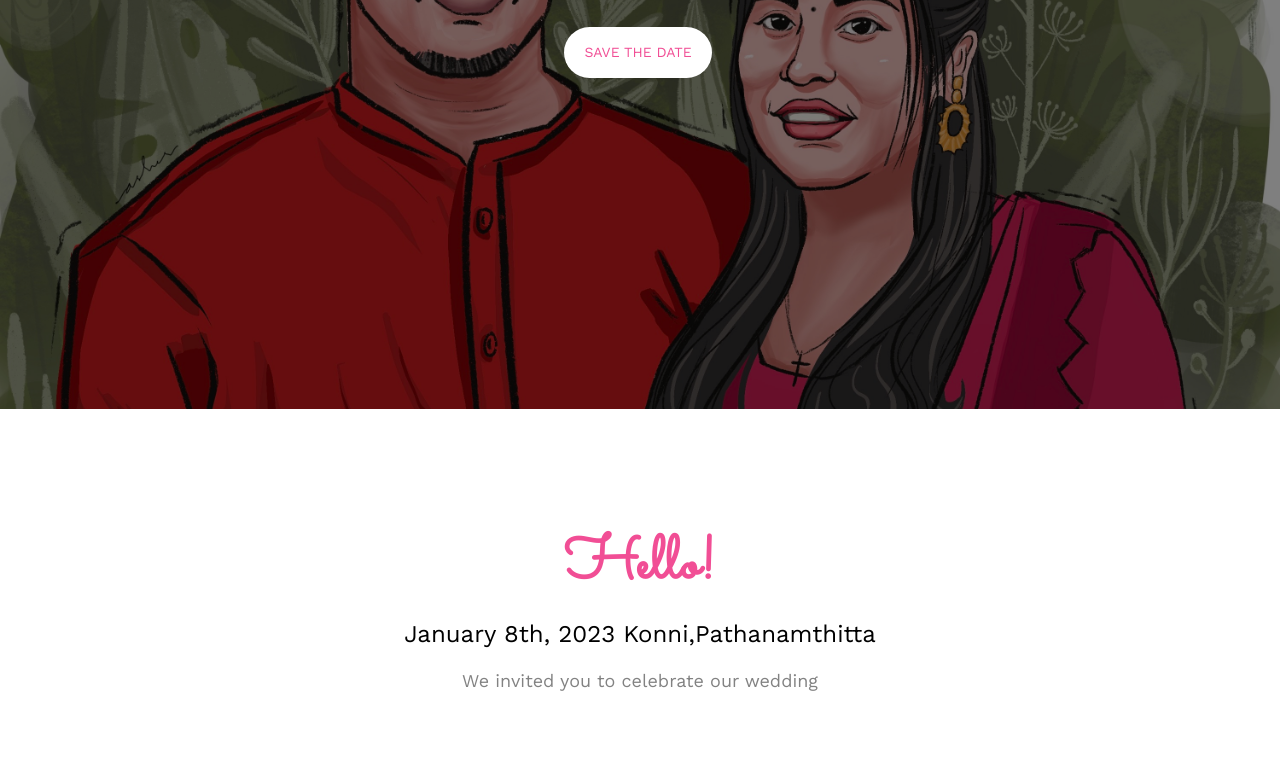
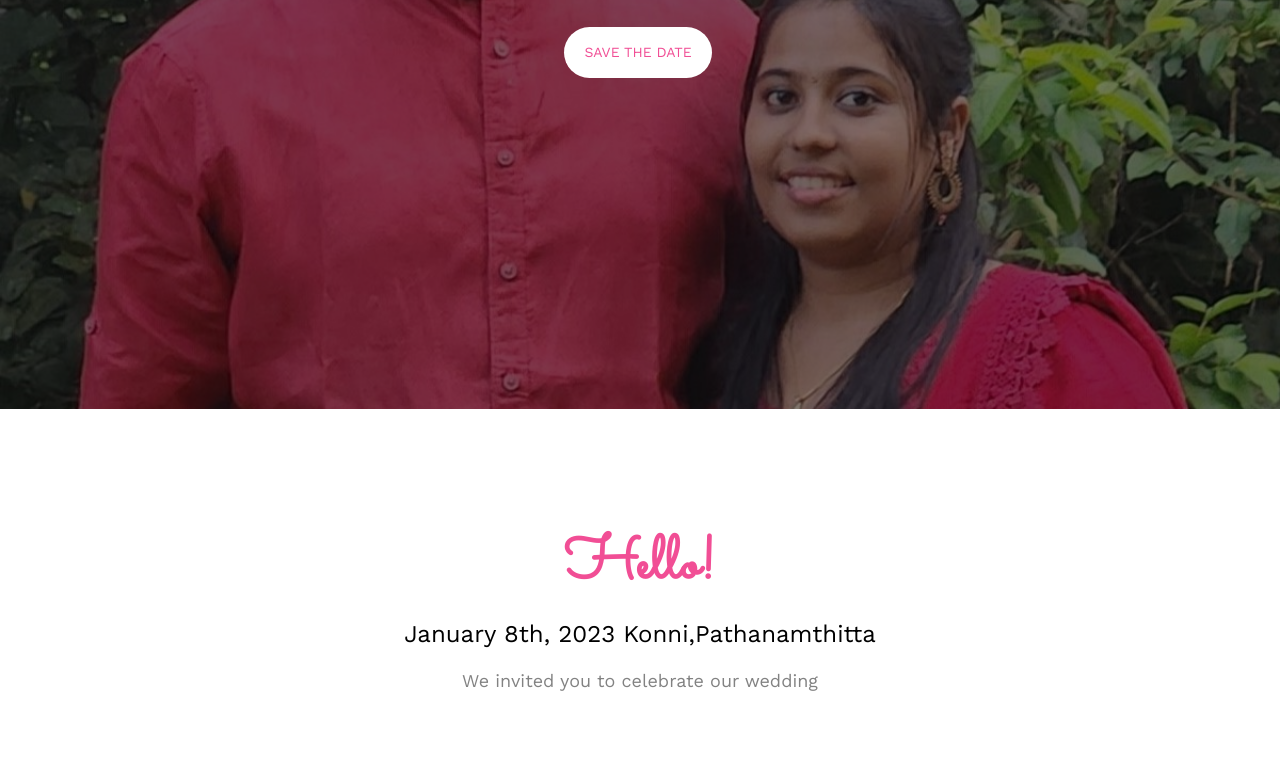
Before and after one commit to roneymathew/wedding, a plain HTML site: page index.html in a window 1280 px wide. Shown: the part 491-1262 px from the top of the page. Drawn offline with nearby package versions, Linux system fonts and the light colour scheme; files whose address does not match are found by name.

Commit message:
photo change

```diff
--- a/index.html
+++ b/index.html
@@ -83,7 +83,7 @@
 		</div>
 	</nav>
 
-	<header id="fh5co-header" class="fh5co-cover" role="banner" style="background-image:url(images/dona_doney_2.jpg);" data-stellar-background-ratio="0.5">
+	<header id="fh5co-header" class="fh5co-cover" role="banner" style="background-image:url(images/2.jpg);" data-stellar-background-ratio="0.5">
 		<div class="overlay"></div>
 		<div class="container">
 			<div class="row">
```
Also changed, not shown: images/1.jpg (added), images/2.jpg (added), 1 other file.
